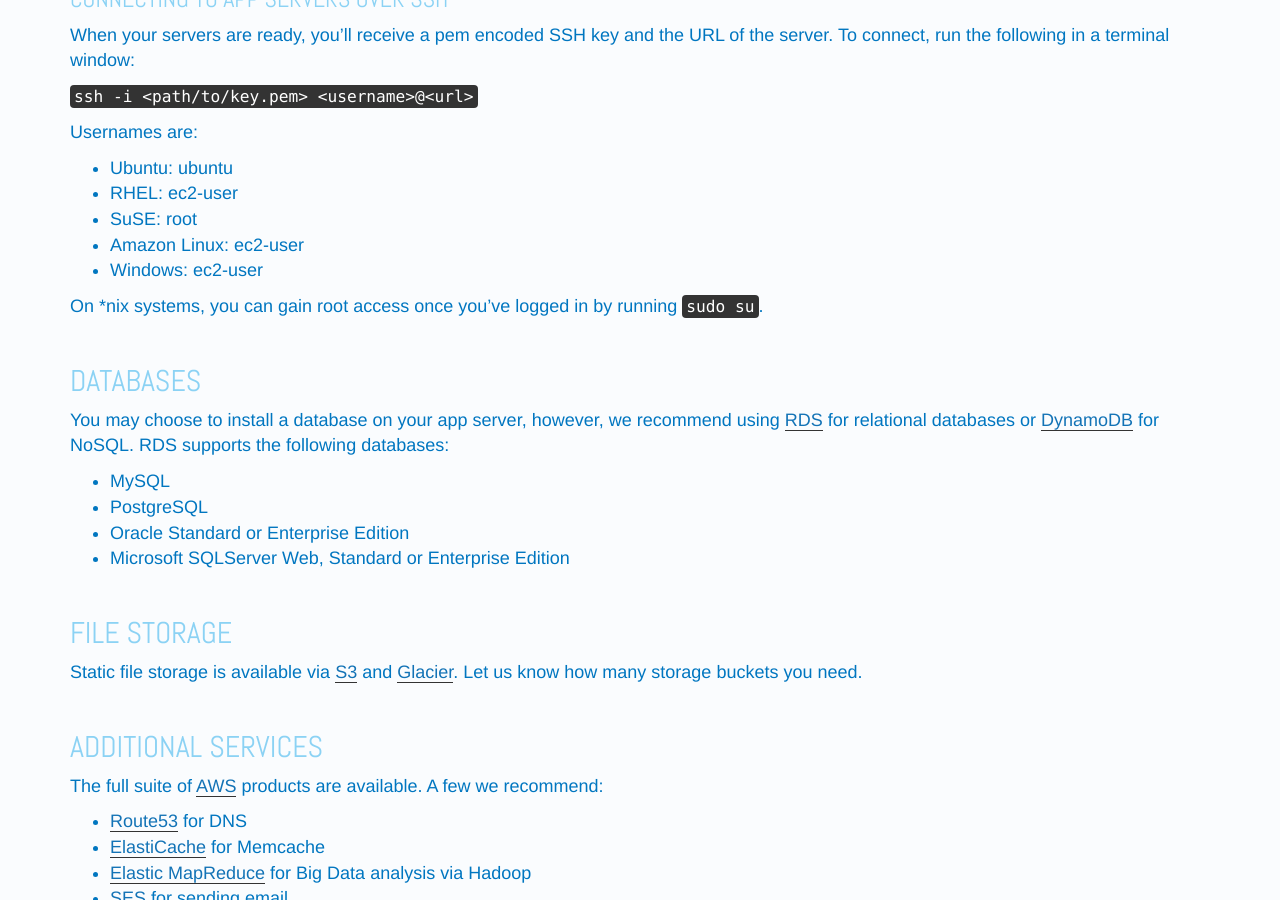
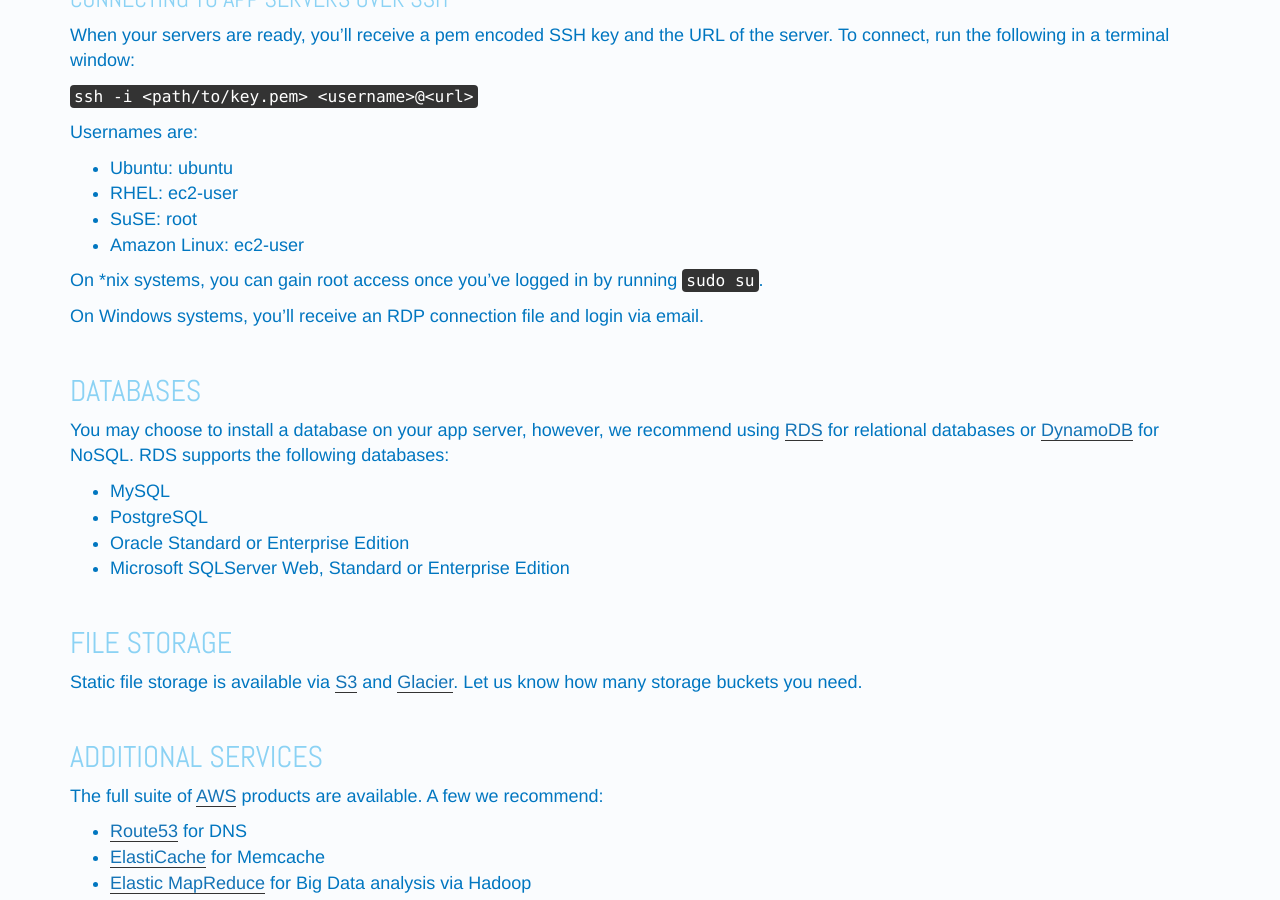
Before and after one commit to Hackanooga/2014.hackanooga.com, a Jekyll site: the page built from resources.md, in a window 1280 px wide and 900 px high, scrolled down 612 px. Built offline with Jekyll 4.4.1, drawn with Linux system fonts in a browser that asks for light colours; nearby versions of some CDN libraries; comment, search, counter and statistics services are not loaded.

Commit message:
fixed SSH intructions for Windows servers

```diff
--- a/resources.md
+++ b/resources.md
@@ -35,9 +35,10 @@ Usernames are:
 * RHEL: ec2-user
 * SuSE: root
 * Amazon Linux: ec2-user
-* Windows: ec2-user
 
 On *nix systems, you can gain root access once you've logged in by running `sudo su`.
+
+On Windows systems, you'll receive an RDP connection file and login via email.
 
 ## Databases
 
```
